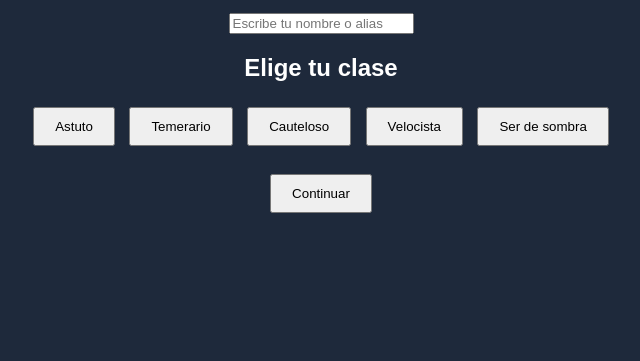
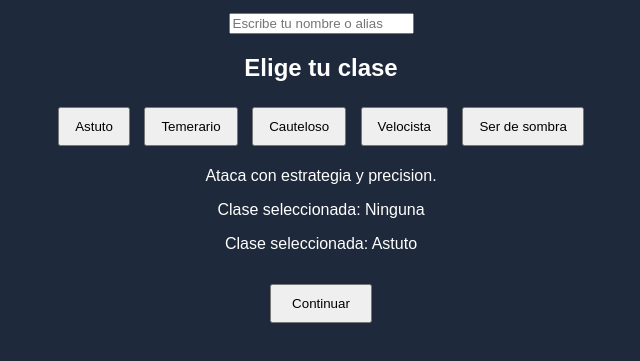
Before and after one commit to Jesus-Marquez03/Taller-Batalla-de-Cartas-Clash-Royale, a plain HTML site: page inicio.html in a window 1280 px wide. Both pictures are taken after a click on the button "Astuto". Shown: the part 129-490 px from the top of the page, without its empty margins (319-959 px from the left). Drawn offline with Linux system fonts and the light colour scheme.

Commit message:
feat: crear funcionalidad de inicio

```diff
--- a/css/componentes.css
+++ b/css/componentes.css
@@ -0,0 +1,11 @@
+.clase {
+    padding: 10px 15px;
+    margin: 5px;
+    cursor: pointer;
+}
+
+#btnContinuar {
+    padding: 10px 20px;
+    margin-top: 15px;
+    cursor: pointer;
+}
--- a/inicio.html
+++ b/inicio.html
@@ -6,6 +6,9 @@
     <title>Inicio - Clash Royale</title>
 
     <link rel="stylesheet" href="./css/style.css">
+    <link rel="stylesheet" href="./css/componentes.css">
+
+    <script type="module" src="./js/app.js"></script>
 </head>
 <body>
 
@@ -23,15 +26,42 @@
 
         <h2>Elige tu clase</h2>
 
-        <button>Astuto</button>
-        <button>Temerario</button>
-        <button>Cauteloso</button>
-        <button>Velocista</button>
-        <button>Ser de sombra</button>
+        <div id="clases">
+            <button class="clase" data-clase="Astuto">
+                Astuto
+            </button>
 
-        <br><br>
+            <button class="clase" data-clase="Astuto">
+                Temerario
+            </button>
 
-        <button>Continuar</button>
+            <button class="clase" data-clase="Astuto">
+                Cauteloso
+            </button>
+
+            <button class="clase" data-clase="Astuto">
+                Velocista
+            </button>
+
+            <button class="clase" data-clase="Astuto">
+                Ser de sombra
+            </button>
+
+        </div>
+
+        <p id="descripcionClase">
+            Selecciona una clase para conocer su estilo.
+        </p>
+
+        <p id="claseSeleccionada">
+            Clase seleccionada: Ninguna
+        </p>
+
+        <p id="mensaje"></p>
+
+        <button id="btnContinuar">
+            Continuar
+        </button>
 
     </main>
 
--- a/js/app.js
+++ b/js/app.js
@@ -0,0 +1,5 @@
+import { iniciarInicio } from "./inicio.js";
+
+if (document.getElementById("nombreJugador")) {
+    iniciarInicio();
+}
--- /dev/null
+++ b/js/inicio.js
@@ -0,0 +1,57 @@
+const clases = {
+    "Astuto": "Ataca con estrategia y precision.",
+    "Temerario": "Prefiere atacar antes que defender.",
+    "Cauteloso": "Resiste y espera el momento adecuado.",
+    "Velocista": "Ataca rapidamente.",
+    "Ser de sombra": "Un luchador misterioso que aprovecha las oportunidades."
+};
+
+function iniciarInicio() {
+    const nombreJugador = document.getElementById("nombreJugador");
+    const botonesClase = document.querySelectorAll(".clase");
+    const descripcionClase = document.getElementById("descripcionClase");
+    const claseSeleccionada = document.getElementById("mensaje");
+    const btnContinuar = document.getElementById("btnContinuar");
+
+    let claseElegida = "";
+
+    botonesClase.forEach(function(boton) {
+
+        boton.addEventListener("click", function() {
+
+            claseElegida = boton.dataset.clase;
+
+            descripcionClase.textContent = clases[claseElegida];
+
+            claseSeleccionada.textContent =
+                `Clase seleccionada: ${claseElegida}`;
+        });
+    });
+
+    btnContinuar.addEventListener("click", function() {
+
+        const nombre = nombreJugador.value.trim();
+
+        if (nombre === "") {
+
+            mensaje.textContent =
+                "Por favor, ingresa tu nombre o alias.";
+
+            return;
+        }
+
+        if (claseElegida === "") {
+
+            mensaje.textContent =
+                "Por favor, selecciona una clase.";
+
+            return;
+        }
+
+        window.location.href =
+            `./arena-batalla.html?nombre=${encodeURIComponent(nombre)}&clase=${encodeURIComponent(claseElegida)}`;
+    });
+
+}
+
+export { iniciarInicio };
```
